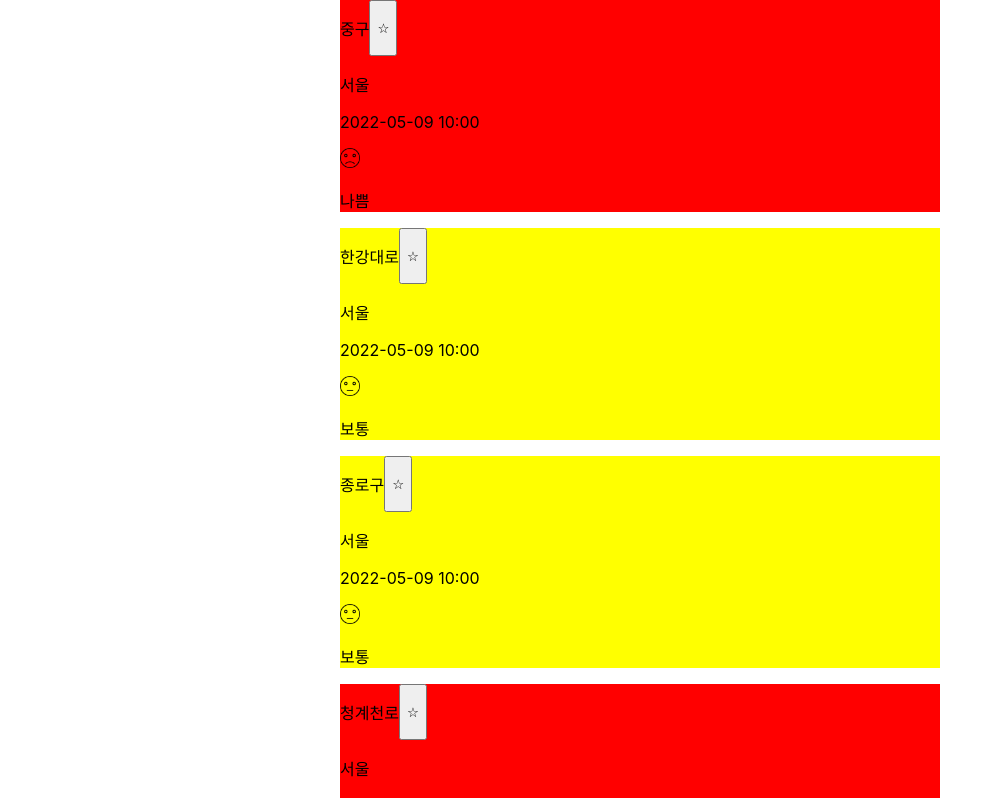
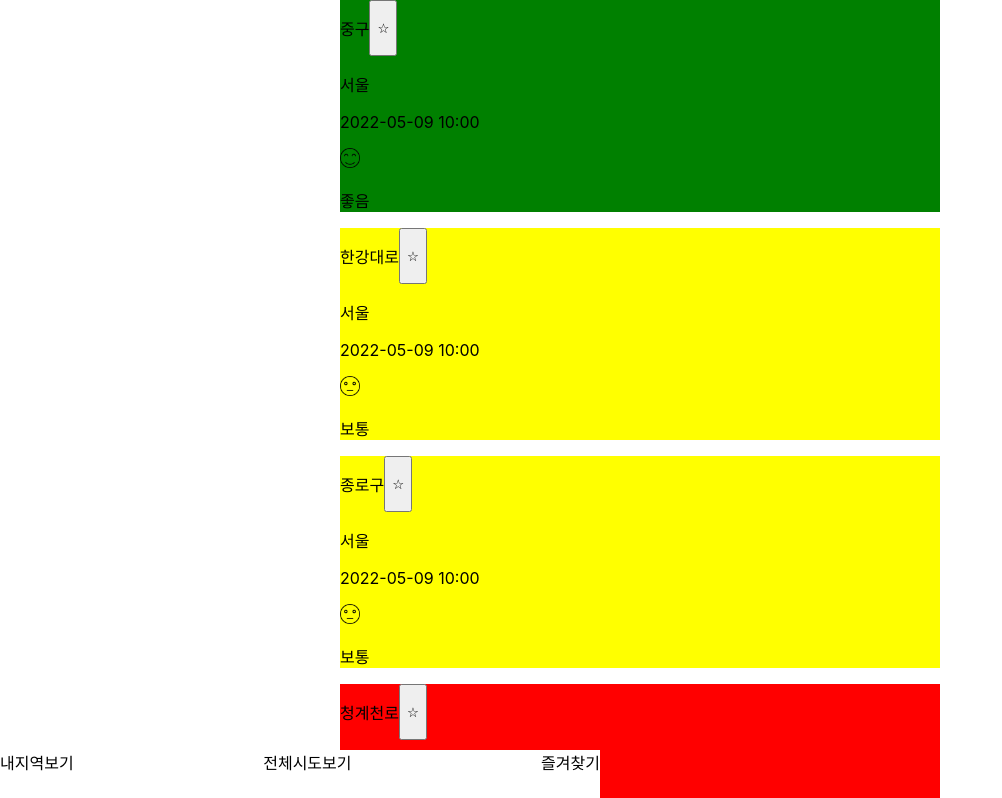
Before and after one commit to jiyounggo/react-finedust-app, a React (Create React App) app: page / in a window 1280 px wide. Shown: the top 798 px of the page, without its empty margins (0-1002 px from the left). Built offline with nearby package versions, Linux system fonts and the light colour scheme.

Commit message:
feat : navbar 만들기

```diff
--- a/package.json
+++ b/package.json
@@ -12,6 +12,7 @@
     "axios": "^0.27.2",
     "react": "^18.2.0",
     "react-dom": "^18.2.0",
+    "react-router-dom": "^6.3.0",
     "react-scripts": "5.0.1",
     "web-vitals": "^2.1.4"
   },
--- a/public/data/data.json
+++ b/public/data/data.json
@@ -25,7 +25,7 @@
           "coGrade": "1",
           "no2Value": "0.019",
           "stationName": "중구",
-          "pm10Grade": "5",
+          "pm10Grade": "1",
           "o3Value": "0.037"
         },
         {
--- /dev/null
+++ b/src/All.js
@@ -0,0 +1,7 @@
+import React from "react";
+
+function All() {
+  return <div>dd</div>;
+}
+
+export default All;
--- a/src/App.js
+++ b/src/App.js
@@ -1,122 +1,66 @@
 import "./App.css";
 import axios from "axios";
+import { Routes, Route } from "react-router-dom";
 import { Suspense, useEffect, useState } from "react";
 import styled from "@emotion/styled";
+import { useNavigate } from "react-router-dom";
+import Card from "./Card";
+import All from "./All";
+import Star from "./Star";
 
 function App() {
-  // const 전국 = items.map((a) => {});
-  let [items, setitems] = useState([]);
-  useEffect(() => {
-    axios.get("http://localhost:3000/data/data.json").then((response) => {
-      setitems(response.data.response.body.items);
-    });
-  }, []);
-
-  return <div>{<Card items={items} />}</div>;
-}
-
-function Card({ items }) {
-  let [star, setstar] = useState(true);
-  let [bookmarkstar, setbookmark] = useState(true);
-
-  // const bookmark = (e) => {
-  //   setstar(false);
-  // };
-  // const all = items.map((data, idx) => {
-  //   if(){
-  //     return (
-  //       <div key={Math.floor(Math.random() * 100000)}>
-  //         <p>{data.stationName}</p>
-  //       </div>
-  //     );
-  //   }
-
-  // });
+  let [move, setmove] = useState(0);
+  const navigate = useNavigate();
+  const movepage = (page) => {
+    setmove(page);
+    navigate(`/${page}`);
+  };
   return (
-    <Container>
-      {/* {all} */}
-      {items &&
-        items.map((a) => {
-          return (
-            <div key={Math.floor(Math.random() * 100000)}>
-              {a.pm10Grade === "1" ? (
-                <div className="bgcolor1">
-                  <div className="header">
-                    <p>{a.stationName}</p>
-                    <button
+    <div>
+      <Routes>
+        <Route path="/" element={<Card />} />
+        <Route path="/all" element={<All />} />
+        <Route path="/star" element={<Star />} />
+      </Routes>
+      <Footer>
+        <div
           onClick={() => {
-                        setstar(!star);
+            movepage("");
           }}
         >
-                      {star ? <p>☆</p> : <p>★</p>}
-                    </button>
+          내지역보기
         </div>
-                  <p>{a.sidoName}</p>
-
-                  <p>{a.dataTime}</p>
-                  <img src="./좋음.png" style={{ width: "20px" }} />
-                  <p>좋음</p>
-                </div>
-              ) : a.pm10Grade === "2" || a.pm10Grade === "3" ? (
-                <div className="bgcolor2">
-                  <div className="header">
-                    <p>{a.stationName}</p>
-                    <button
+        <div
           onClick={() => {
-                        setstar(!star);
+            movepage("all");
           }}
         >
-                      {star ? <p>☆</p> : <p>★</p>}
-                    </button>
+          전체시도보기
         </div>
-                  <p>{a.sidoName}</p>
-                  <p>{a.dataTime}</p>
-                  <img src="./보통.png" style={{ width: "20px" }} />
-                  <p>보통</p>
-                </div>
-              ) : (
-                <div className="bgcolor3">
-                  <div className="header">
-                    <p>{a.stationName}</p>
-                    <button
+        <div
           onClick={() => {
-                        setstar(!star);
+            movepage("star");
           }}
         >
-                      {star ? <p>☆</p> : <p>★</p>}
-                    </button>
+          즐겨찾기
         </div>
-                  <p>{a.sidoName}</p>
-                  <p>{a.dataTime}</p>
-                  <img src="./나쁨.png" style={{ width: "20px" }} />
-                  <p>나쁨</p>
-                </div>
-              )}
+      </Footer>
     </div>
   );
-        })}
-    </Container>
-  );
 }
-
-const Container = styled.div`
+const Footer = styled.div`
   max-width: 600px;
   margin: 0 auto;
-  li {
-    border: 1px solid black;
-  }
-  .bgcolor1 {
-    background-color: green;
-  }
-
-  .header {
   display: flex;
-  }
-  .bgcolor2 {
-    background-color: yellow;
-  }
-  .bgcolor3 {
-    background-color: red;
+  max-width: 600px;
+  position: fixed;
+  width: 100%;
+  bottom: 0px;
+  height: 50px;
+  background-color: white;
+  justify-content: space-between;
+  margin: 0 auto;
+  div {
   }
 `;
 
--- /dev/null
+++ b/src/Card.js
@@ -0,0 +1,108 @@
+import "./App.css";
+import axios from "axios";
+import { Routes, Route } from "react-router-dom";
+import { Suspense, useEffect, useState } from "react";
+import styled from "@emotion/styled";
+import { useNavigate } from "react-router-dom";
+
+function Card() {
+  let [items, setitems] = useState([]);
+  useEffect(() => {
+    axios.get("http://localhost:3000/data/data.json").then((response) => {
+      setitems(response.data.response.body.items);
+    });
+  }, []);
+  const navigate = useNavigate();
+  let [star, setstar] = useState(true);
+  let [star1, setstar1] = useState(true);
+  let [star2, setstar2] = useState(true);
+  let [bookmarkstar, setbookmark] = useState([]);
+
+  return (
+    <Container>
+      {items &&
+        items.map((a, i) => {
+          return (
+            <div key={Math.floor(Math.random() * 100000)}>
+              {a.pm10Grade === "1" ? (
+                <div className="bgcolor1">
+                  <div className="header">
+                    <p>{a.stationName}</p>
+                    <button
+                      onClick={() => {
+                        setstar(!star);
+                      }}
+                    >
+                      {star ? <p>☆</p> : <p>★</p>}
+                    </button>
+                  </div>
+                  <p>{a.sidoName}</p>
+
+                  <p>{a.dataTime}</p>
+                  <img src="./좋음.png" style={{ width: "20px" }} />
+                  <p>좋음</p>
+                </div>
+              ) : a.pm10Grade === "2" || a.pm10Grade === "3" ? (
+                <div className="bgcolor2">
+                  <div className="header">
+                    <p>{a.stationName}</p>
+                    <button
+                      onClick={() => {
+                        setstar1(!star1);
+                      }}
+                    >
+                      {star1 ? <p>☆</p> : <p>★</p>}
+                    </button>
+                  </div>
+                  <p>{a.sidoName}</p>
+                  <p>{a.dataTime}</p>
+                  <img src="./보통.png" style={{ width: "20px" }} />
+                  <p>보통</p>
+                </div>
+              ) : (
+                <div className="bgcolor3">
+                  <div className="header">
+                    <p>{a.stationName}</p>
+                    <button
+                      onClick={() => {
+                        setstar2(!star2);
+                      }}
+                    >
+                      {star2 ? <p>☆</p> : <p>★</p>}
+                    </button>
+                  </div>
+                  <p>{a.sidoName}</p>
+                  <p>{a.dataTime}</p>
+                  <img src="./나쁨.png" style={{ width: "20px" }} />
+                  <p>나쁨</p>
+                </div>
+              )}
+            </div>
+          );
+        })}
+    </Container>
+  );
+}
+
+export default Card;
+
+const Container = styled.div`
+  max-width: 600px;
+  margin: 0 auto;
+  li {
+    border: 1px solid black;
+  }
+  .bgcolor1 {
+    background-color: green;
+  }
+
+  .header {
+    display: flex;
+  }
+  .bgcolor2 {
+    background-color: yellow;
+  }
+  .bgcolor3 {
+    background-color: red;
+  }
+`;
--- /dev/null
+++ b/src/Star.js
@@ -0,0 +1,7 @@
+import React from "react";
+
+function star() {
+  return <div>dd2</div>;
+}
+
+export default star;
--- a/src/index.js
+++ b/src/index.js
@@ -3,9 +3,14 @@ import ReactDOM from "react-dom/client";
 import "./index.css";
 import App from "./App";
 import reportWebVitals from "./reportWebVitals";
+import { BrowserRouter as Router, Route, Routes } from "react-router-dom";
 
 const root = ReactDOM.createRoot(document.getElementById("root"));
-root.render(<App />);
+root.render(
+  <Router>
+    <App />
+  </Router>
+);
 
 // If you want to start measuring performance in your app, pass a function
 // to log results (for example: reportWebVitals(console.log))
```
Also changed, not shown: 1 other file (tests, documents, lock files or other folders). Lines whose indentation alone changed are shown as unchanged.
